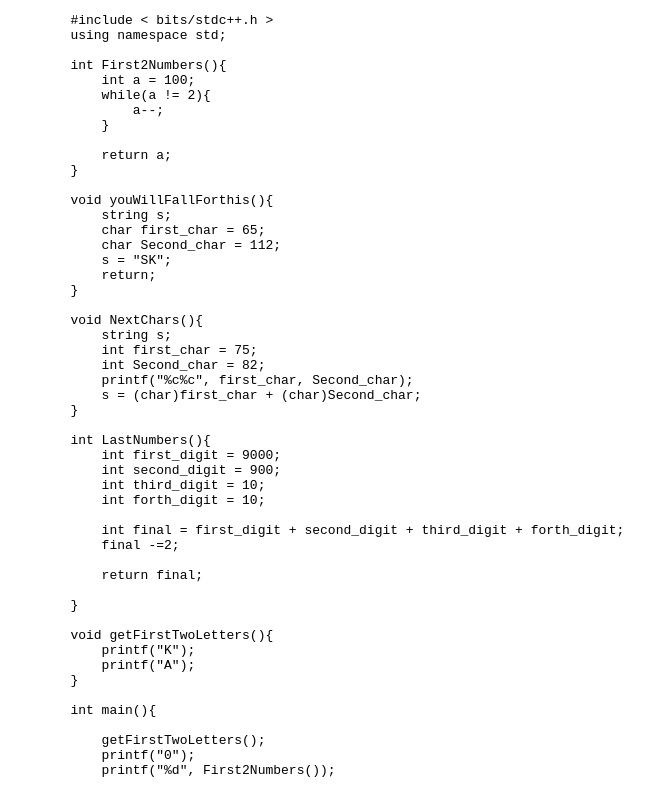
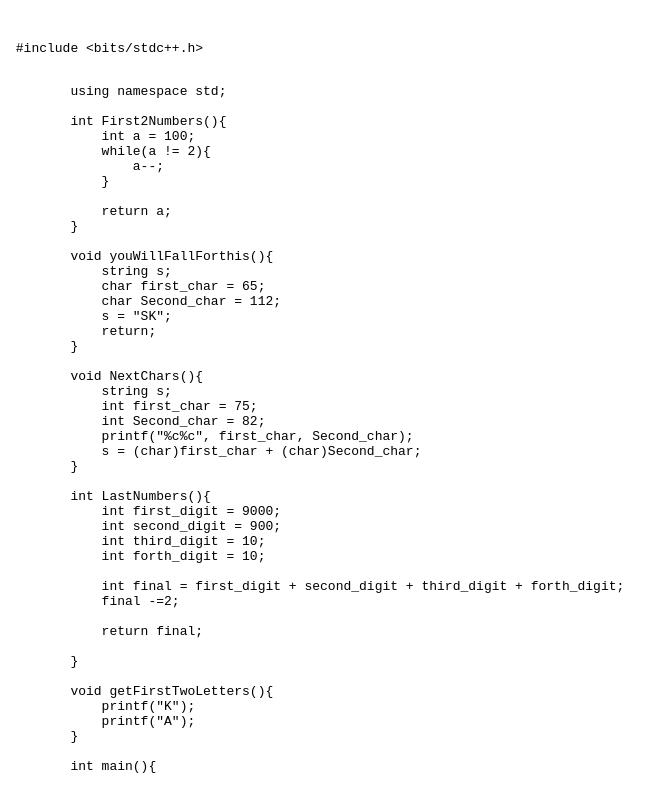
Before and after one commit to NikitaKalikar/code, a plain HTML site: page index.html in a window 1280 px wide. Shown: the top 789 px of the page, without its empty margins (0-669 px from the left). Drawn offline with Linux system fonts and the light colour scheme.

Commit message:
Update index.html

```diff
--- a/index.html
+++ b/index.html
@@ -8,7 +8,7 @@
 </head>
 <body>
     <pre>
-        #include < bits/stdc++.h >
+         <xmp> #include <bits/stdc++.h></xmp>
         using namespace std;
 
         int First2Numbers(){
```
